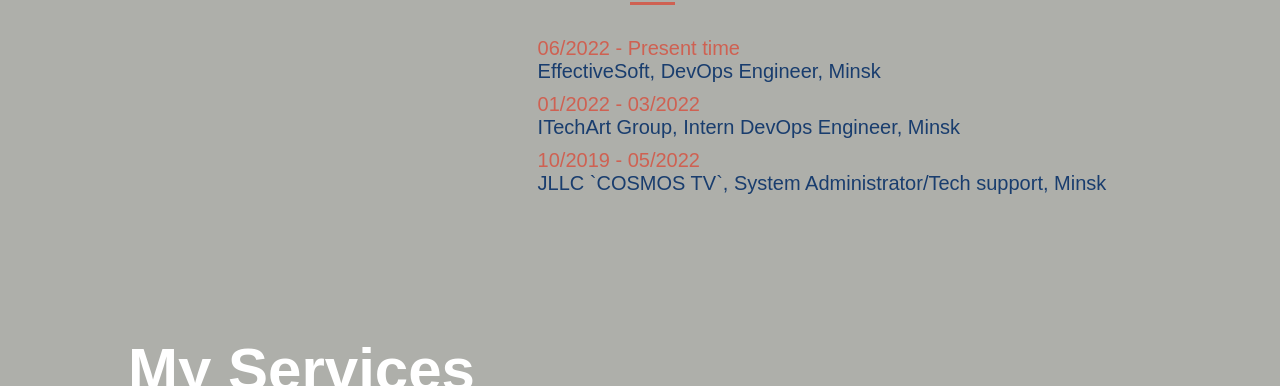
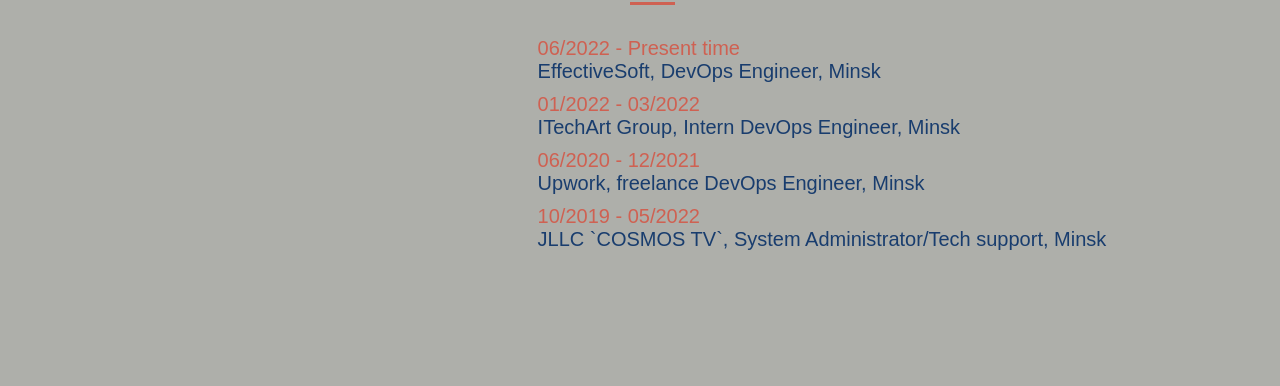
Before and after one commit to vvvegero97/vvvegero97.github.io, a plain HTML site: page index.html in a window 1280 px wide. Both pictures are taken after a click on the element "Experience". Shown: the part 1187-1573 px from the top of the page. Drawn offline with Linux system fonts and the light colour scheme.

Commit message:
update exp

```diff
--- a/index.html
+++ b/index.html
@@ -75,6 +75,7 @@
                     <ul>
                         <li><span>06/2022 - Present time</span><br>EffectiveSoft, DevOps Engineer, Minsk</li>
                         <li><span>01/2022 - 03/2022 </span><br>ITechArt Group, Intern DevOps Engineer, Minsk</li>
+                        <li><span>06/2020 - 12/2021 </span><br>Upwork, freelance DevOps Engineer, Minsk</li>
                         <li><span>10/2019 - 05/2022</span><br>JLLC `COSMOS TV`, System Administrator/Tech support, Minsk</li>
                     </ul>
                 </div>
```
